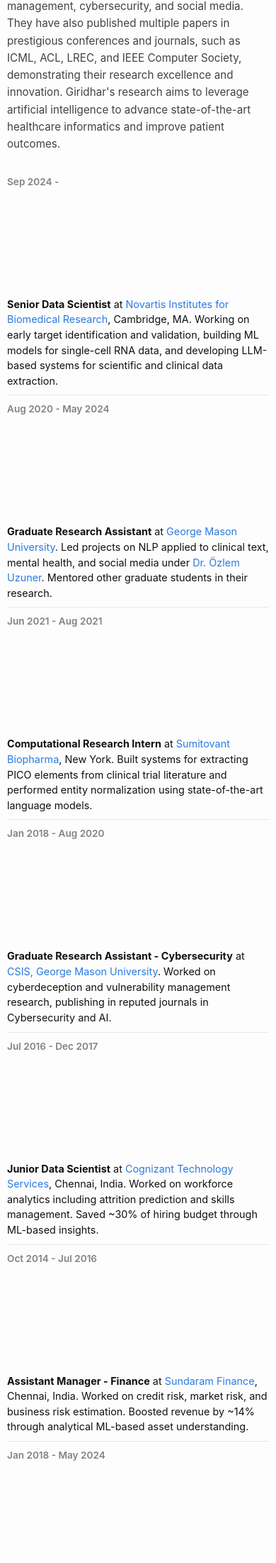
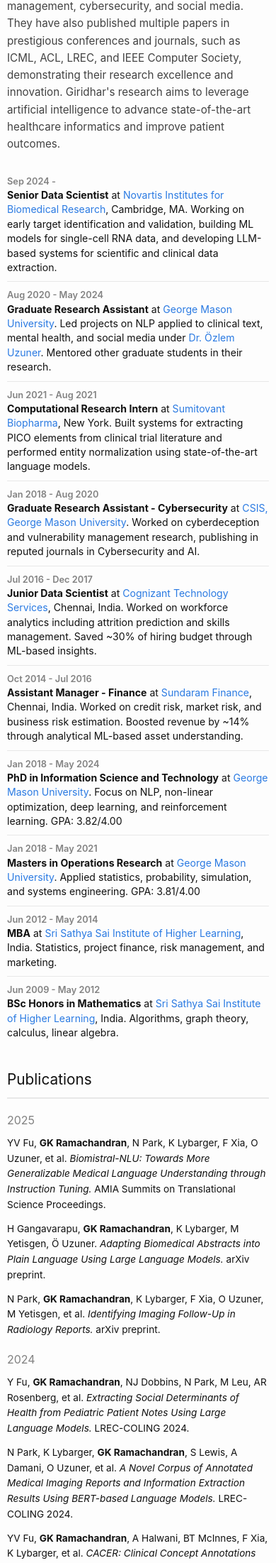
Before and after one commit to gklabs/gklabs.github.io, a Jekyll site: the page built from index.markdown, in a window 390 px wide. Shown: the part 602-2804 px from the top of the page at 71% size. Built offline with Jekyll 4.4.1, drawn with Linux system fonts in a browser that asks for light colours.

Commit message:
Fix timeline date-content gap on mobile
Remove margin between date and description, and reset paragraph margins
inside timeline content for tighter mobile layout.

Co-Authored-By: Claude Opus 4.5 <noreply@anthropic.com>

```diff
--- a/_sass/minima/_layout.scss
+++ b/_sass/minima/_layout.scss
@@ -114,9 +114,10 @@
   padding-right: $spacing-unit;
 
   @include media-query($on-palm) {
-    margin-bottom: 2px;
+    flex: none;
+    margin-bottom: 0;
     padding-right: 0;
-    @include relative-font-size(0.85);
+    @include relative-font-size(0.8);
   }
 }
 
@@ -126,8 +127,12 @@
   @include relative-font-size(0.95);
 
   @include media-query($on-palm) {
-    @include relative-font-size(0.9);
-    line-height: 1.5;
+    @include relative-font-size(0.88);
+    line-height: 1.45;
+
+    p, ul, ol {
+      margin-bottom: 0;
+    }
   }
 
   strong {
```
